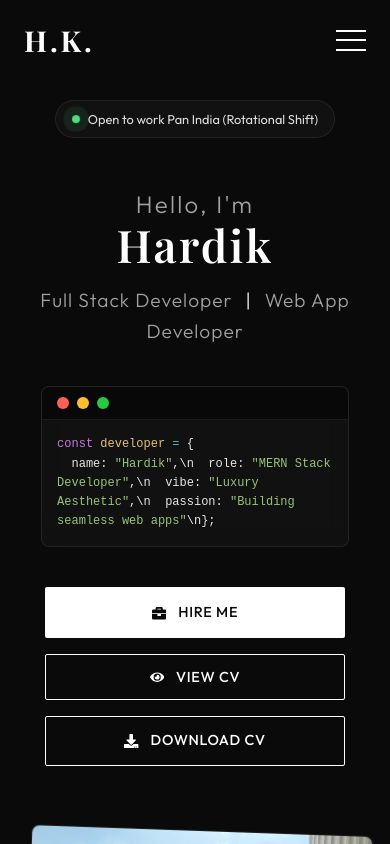
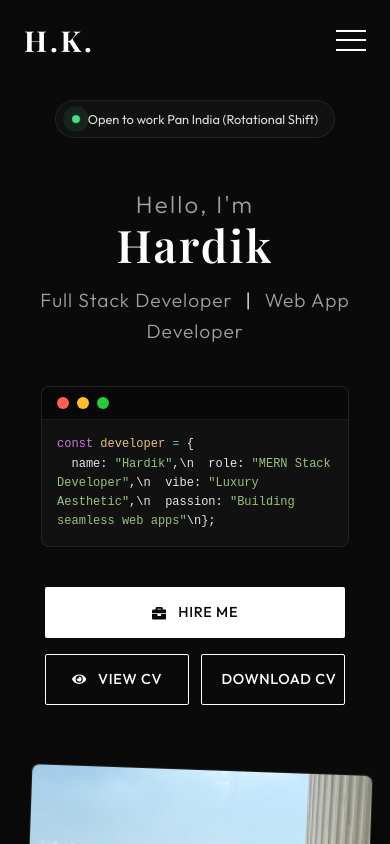
Before and after one commit to hardikkhamele/portfolio-hardik, a React (Vite) app: page / in a window 390 px wide. Shown: the top 844 px of the page. Built offline with nearby package versions, Linux system fonts and the light colour scheme; a web font is replaced by a local one.

Commit message:
Layout CV buttons in one line

```diff
--- a/src/components/Home.css
+++ b/src/components/Home.css
@@ -107,6 +107,11 @@
   gap: 1.5rem;
 }
 
+.cv-buttons {
+  display: flex;
+  gap: 1.5rem;
+}
+
 .portrait-container {
   width: 100%;
   aspect-ratio: 4/5;
@@ -175,9 +180,23 @@
     align-items: center;
   }
 
-  .home-actions .btn {
+  .home-actions > .btn {
     width: 100%;
     max-width: 300px;
+  }
+
+  .cv-buttons {
+    width: 100%;
+    max-width: 300px;
+    gap: 0.5rem;
+    justify-content: space-between;
+  }
+
+  .cv-buttons .btn {
+    width: 48%;
+    padding: 0.8rem 0.5rem;
+    font-size: 0.9rem;
+    white-space: nowrap;
   }
 }
 
--- a/src/components/Home.jsx
+++ b/src/components/Home.jsx
@@ -52,6 +52,7 @@ const Home = () => {
             <a href="#contact" className="btn btn-primary">
               <FaBriefcase /> Hire Me
             </a>
+            <div className="cv-buttons">
               <button className="btn btn-outline" onClick={() => setShowCV(true)}>
                 <FaEye /> View CV
               </button>
@@ -61,6 +62,7 @@ const Home = () => {
               }}>
                 <FaDownload /> Download CV
               </a>
+            </div>
           </div>
         </motion.div>
 
```
Lines whose indentation alone changed are shown as unchanged.
